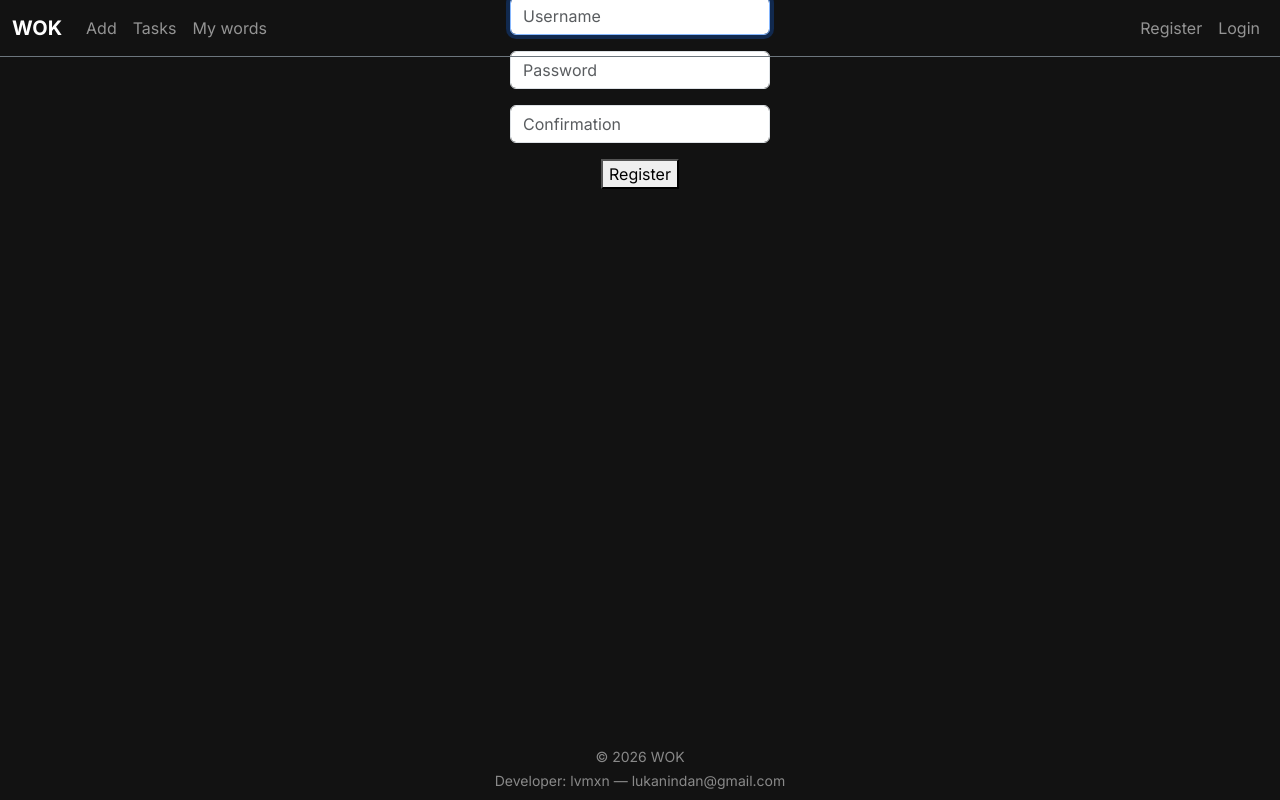
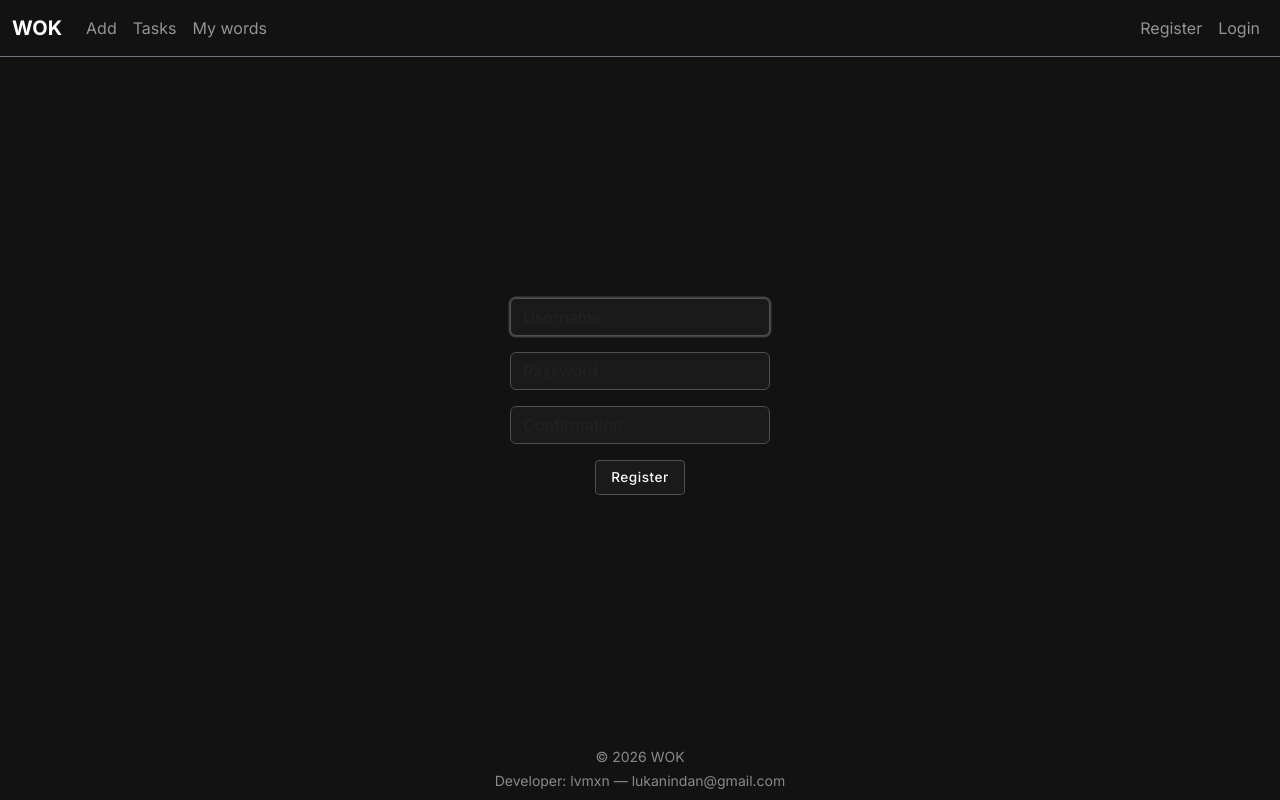
Before and after one commit to lvmxn/wok, a Flask app: page /register in a window 1280 px wide. Run offline with Flask 3, Linux system fonts and the light colour scheme.

Commit message:
style: redesign

```diff
--- a/templates/register.html
+++ b/templates/register.html
@@ -1,22 +1,22 @@
 {% extends "layout.html" %}
 
 {% block title %}
-   Register
+    Register
 {% endblock %}
 
 {% block main %}
-    <div class="container min-vh-100 d-flex flex-column align-items-center main-content">
+    <div class="container min-vh-100 d-flex flex-column align-items-center main-content justify-content-center">
         <form action="/register" method="post">
             <div class="mb-3">
-                <input autocomplete="off" autofocus class="form-control mx-auto w-auto" name="username" placeholder="Username" type="text">
+                <input autocomplete="off" autofocus class="form-control mx-auto w-auto inp-txt" name="username" placeholder="Username" type="text">
             </div>
             <div class="mb-3">
-                <input class="form-control mx-auto w-auto" name="password" placeholder="Password" type="password">
+                <input class="form-control mx-auto w-auto inp-txt" name="password" placeholder="Password" type="password">
             </div>
             <div class="mb-3">
-                <input class="form-control mx-auto w-auto" name="confirmation" placeholder="Confirmation" type="password">
+                <input class="form-control mx-auto w-auto inp-txt" name="confirmation" placeholder="Confirmation" type="password">
             </div>
-            <button type="submit">Register</button>
+            <button class="btn-mono-outline btn-normal-case btn btn-sm" type="submit">Register</button>
         </form>
     </div>
 {% endblock %}
```
